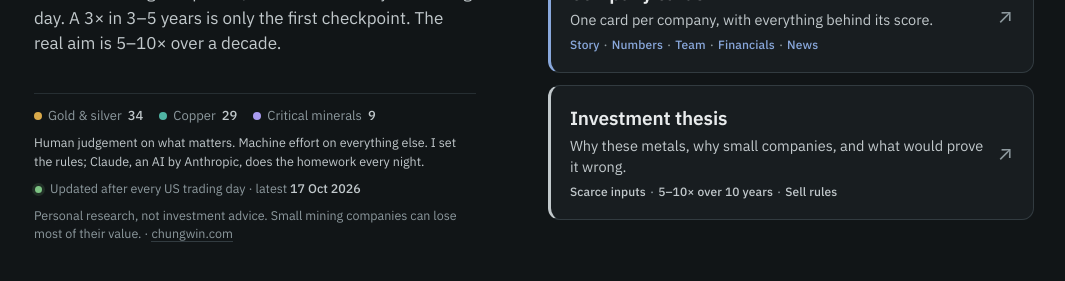
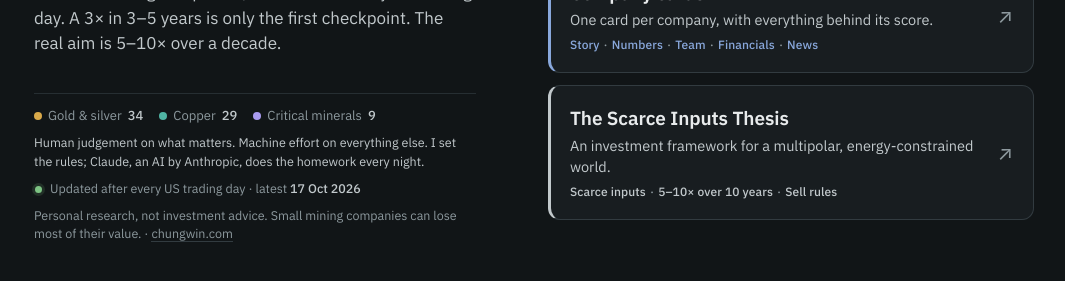
Before and after one commit to Chungwin/chungwin.github.io, a Jekyll site: the page equities/index.html, which Jekyll copies as it is, in a window 1280 px wide. Shown: the part 423-704 px from the top of the page, without its empty margins (106-1171 px from the left). Built offline with Jekyll 4.4.1, drawn with Linux system fonts in a browser that asks for light colours.

Commit message:
Equities landing: thesis card uses the homepage title and subtitle
Co-Authored-By: Claude Opus 5.5 <noreply@anthropic.com>
Claude-Session: https://claude.ai/code/session_01Sc44kzVS9SuGufLDku6ZWX

```diff
--- a/equities/index.html
+++ b/equities/index.html
@@ -16,7 +16,7 @@
 <link rel="preconnect" href="https://fonts.gstatic.com" crossorigin>
 <link href="https://fonts.googleapis.com/css2?family=IBM+Plex+Sans+Condensed:wght@600&family=IBM+Plex+Sans:wght@400;500;600&display=swap" rel="stylesheet">
 <style>
-/* Layout: one phone screen — a short header, then three equal doors (Rankings, Company cards, Investment thesis),
+/* Layout: one phone screen — a short header, then three equal doors (Rankings, Company cards, The Scarce Inputs Thesis),
    each with a one-line summary and three keywords. Dark only, to sit flush with the pages it leads into. */
 :root{
   --bg:#111517; --panel:#181D20; --raised:#1E2427; --line:#262E32; --line2:#323B40;
@@ -131,8 +131,8 @@ h1{ font-family:var(--display); font-weight:600; font-size:clamp(28px,7.6vw,40px
       <span class="arr" aria-hidden="true">↗</span>
     </a>
     <a class="door th" href="/scarce-inputs-thesis/" data-goatcounter-click="equities/landing/thesis" data-goatcounter-title="Landing: thesis" rel="noopener">
-      <h2>Investment thesis</h2>
-      <p>Why these metals, why small companies, and what would prove it wrong.</p>
+      <h2>The Scarce Inputs Thesis</h2>
+      <p>An investment framework for a multipolar, energy-constrained world.</p>
       <span class="k">Scarce inputs<i>·</i>5–10× over 10 years<i>·</i>Sell rules</span>
       <span class="arr" aria-hidden="true">↗</span>
     </a>
```
